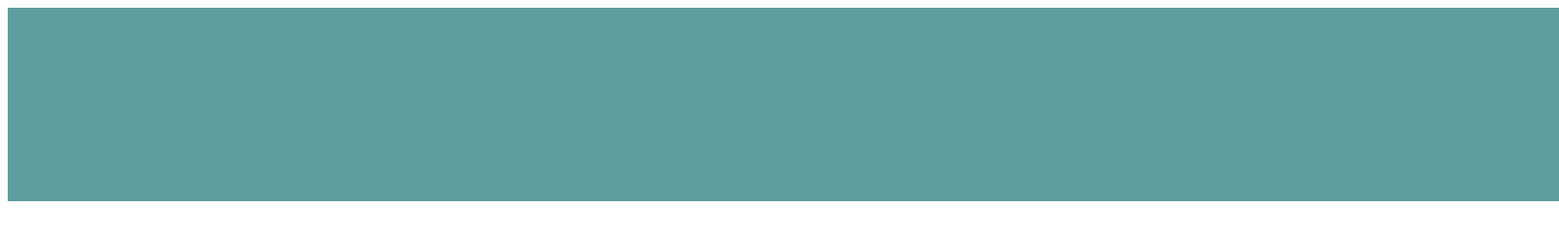
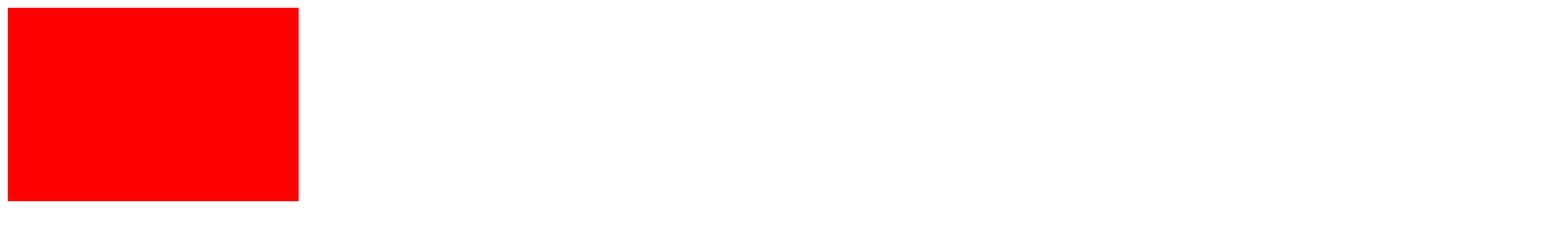
Before and after one commit to EvandroNeto1/Aula-06-10-part2, a plain HTML site: page index.html in a window 1280 px wide. Shown: the whole page at 97% size, 1608 px wide, since content can reach past the window. Drawn offline with Linux system fonts and the light colour scheme.

Commit message:
Fixado backgroundColor

```diff
--- a/index.html
+++ b/index.html
@@ -6,18 +6,6 @@
     <meta name="viewport" content="width=device-width, initial-scale=1.0">
     <meta http-equiv="X-UA-Compatible" content="ie=edge">
     <title>ZIPZOP</title>
-    <style>
-        #app {
-            background-color: cadetblue;
-            width:1600px;
-            height:200px;
-        }
-        #app2 {
-            background-color: red;
-            width:160px;
-            height:200px;
-        }
-    </style>
 </head>
 
 <body>
@@ -25,10 +13,10 @@
 
     </div>
     <script>
-
-        console.log(document.querySelector('#app'))
-
-
+        var app = document.getElementById('app');
+        app.style.backgroundColor = "red";
+        app.style.width = "300px";
+        app.style.height = "200px";
     </script>
 </body>
 
```
